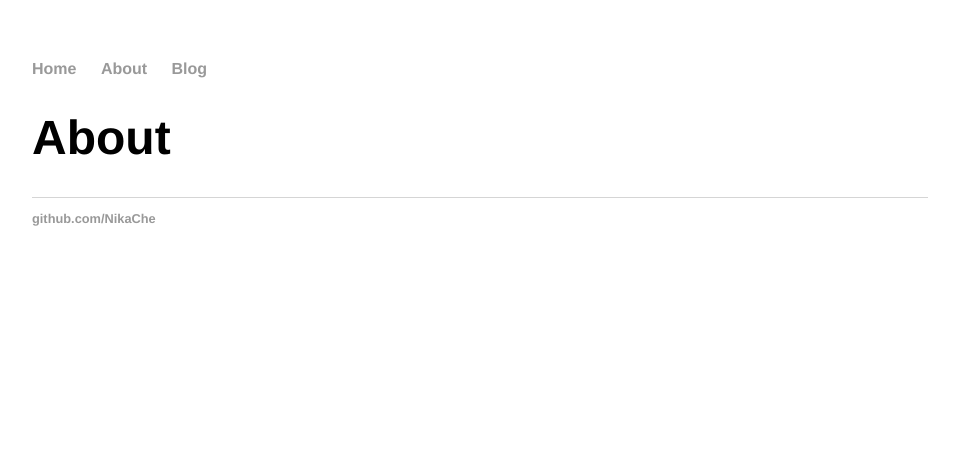
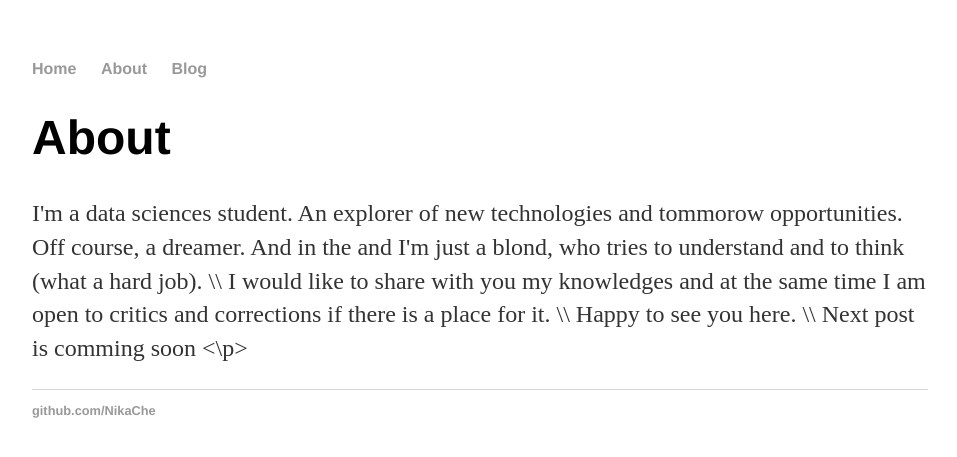
Before and after one commit to NikaChe/nikache.github.io, a Jekyll site: the page built from about/index.html, in a window 1280 px wide. Shown: the top 457 px of the page, without its empty margins (160-1117 px from the left). Built offline with Jekyll 4.4.1, drawn with Linux system fonts in a browser that asks for light colours.

Commit message:
Update index.html

```diff
--- a/about/index.html
+++ b/about/index.html
@@ -3,3 +3,7 @@ layout: default
 title: About
 ---
 	<h1>{{ page.title }}</h1>
+	<p> I'm a data sciences student. An explorer of new technologies and tommorow opportunities.
+		Off course, a dreamer. And in the and I'm just a blond, who tries to understand and to think (what a hard job).
+		\\ I would like to share with you my knowledges and at the same time I am open to critics and corrections if there
+		is a place for it. \\ Happy to see you here. \\ Next post is comming soon <\p>
```
